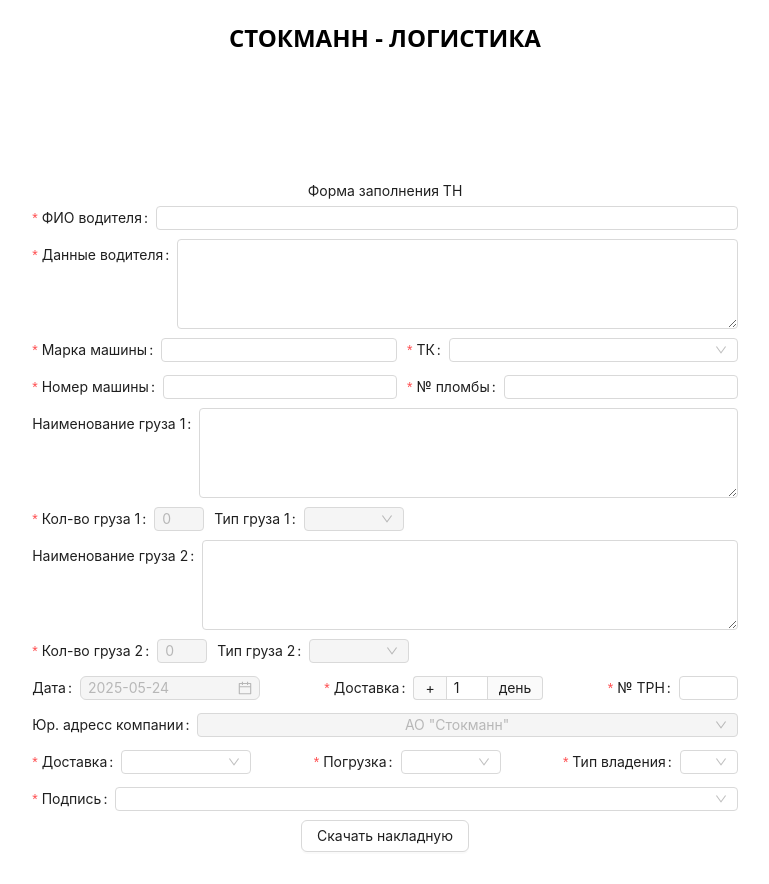
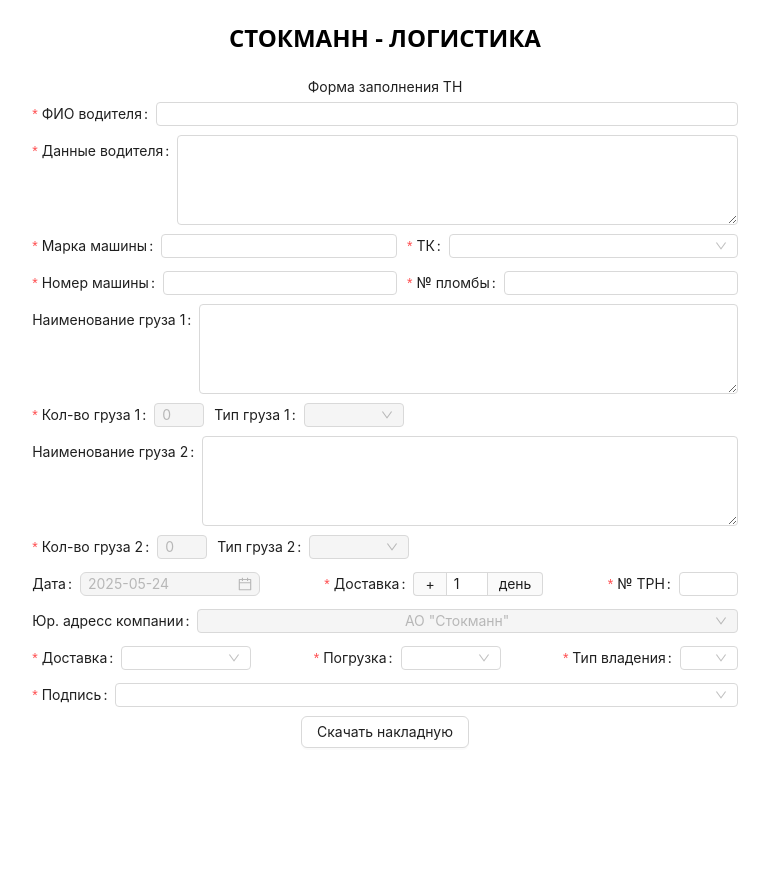
Before and after one commit to Sktro/logistic-project, a React (Vite) app: page / in a window 1280 px wide. Shown: the whole page, without its empty margins (255-1024 px from the left). After the commit the page ends 800 px from the top, so only its background shows below. Built offline with nearby package versions, Linux system fonts and the light colour scheme.

Commit message:
new project

```diff
--- a/src/App.module.css
+++ b/src/App.module.css
@@ -4,5 +4,4 @@
   align-items: center;
   width: 100%;
   text-align: center;
-  margin-top: 80px;
 }
--- a/src/components/Header/HeaderLogistic.module.css
+++ b/src/components/Header/HeaderLogistic.module.css
@@ -3,7 +3,6 @@
     left: 0;
     width: 100%;
     z-index: 1000;
-    height: 80px;
     box-shadow: 0 2px 5px rgba(255, 255, 255, 0.1);
     text-align: center;
 }
--- a/src/components/LogisticForm/LogisticForm.tsx
+++ b/src/components/LogisticForm/LogisticForm.tsx
@@ -59,7 +59,7 @@
             .then(r => {
                 if (!r.ok) throw new Error(`HTTP ${r.status}`)
                 return r.arrayBuffer()
-            });
+            })
         const workbook = new ExcelJS.Workbook()
         await workbook.xlsx.load(arrayBuffer)
 
```
